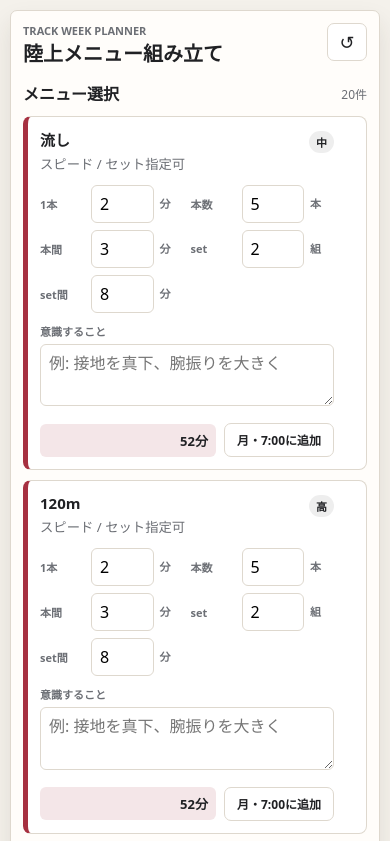
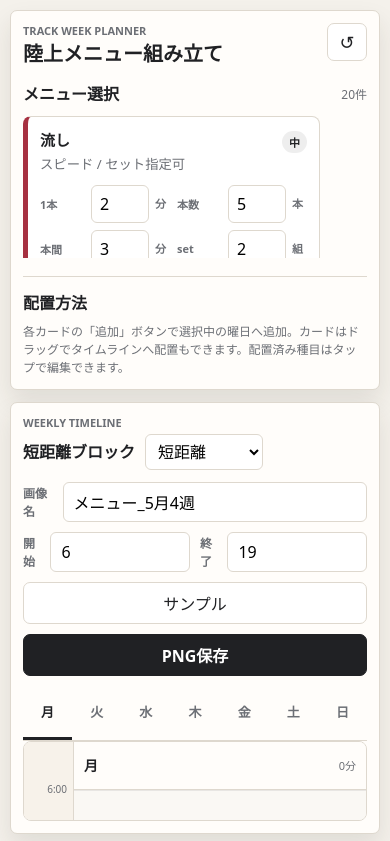
Before and after one commit to kouhei0408/TrackMenu, a plain HTML site: page index.html in a window 390 px wide. Shown: the top 841 px of the page. Drawn offline with Linux system fonts and the light colour scheme.

Commit message:
Refactor CSS for responsive layout adjustments

```diff
--- a/styles.css
+++ b/styles.css
@@ -680,15 +680,13 @@ select {
 @media (max-width: 560px) {
   body {
     height: 100dvh;
-    overflow-y: auto;
-    overflow-x: hidden;
+    overflow: hidden;
   }
 
-  /* 縦にスクロールできるレイアウトに変更 */
+  /* 上下2ペイン固定レイアウト */
   .app {
-    height: auto;
-    min-height: 100dvh;
-    grid-template-rows: auto auto;
+    height: 100dvh;
+    grid-template-rows: 45dvh 1fr;
     padding: 10px;
     gap: 12px;
   }
@@ -700,10 +698,10 @@ select {
     padding: 12px;
   }
 
-  /* サイドパネルは内容に合わせた高さ */
+  /* サイドパネルは画面の45%固定でメニューをその中でスクロール */
   .side-panel {
-    max-height: none;
-    overflow: visible;
+    max-height: 45dvh;
+    overflow: hidden;
   }
 
   .brand {
@@ -719,25 +717,35 @@ select {
   }
 
   .menu-section {
-    flex: 0 0 auto;
+    flex: 1 1 auto;
+    min-height: 0;
+    display: flex;
+    flex-direction: column;
   }
 
-  /* メニューグリッド: ページごとスクロール、高さ制限なし */
+  /* メニューグリッド: ボックス内スクロール、右端32pxをスクロール帯として確保 */
   .menu-grid {
     display: flex;
     flex-direction: column;
-    overflow: visible;
-    padding-right: 0;
-    margin-right: 0;
+    flex: 1 1 auto;
+    min-height: 0;
+    overflow-y: scroll;
+    overflow-x: hidden;
+    -webkit-overflow-scrolling: touch;
+    /* カードは左寄せで右32pxを空ける */
+    padding-right: 32px;
+    /* スクロール帯はtouch-action: pan-yで縦スクロール優先 */
+    touch-action: pan-y;
     gap: 10px;
   }
 
-  /* カード右端20pxをスクロール用余白に */
+  /* カードはドラッグ対象だがグリッドの右帯（32px）には侵入しない */
   .menu-card {
     min-height: 158px;
-    padding: 12px 32px 12px 12px;
+    padding: 12px;
     position: relative;
-    touch-action: pan-y;
+    /* カード自体のtouchはドラッグ用にnone、右帯はグリッド側でpan-y */
+    touch-action: none;
   }
 
   .quick-add-button {
@@ -915,12 +923,14 @@ select {
     touch-action: none;
   }
 
-  /* タイムラインシェル: 内容の高さに合わせて縦に伸びる */
+  /* タイムライン: 残り高さを全部使って縦スクロール */
   .timeline-shell {
     grid-template-columns: 50px 1fr;
-    height: auto;
-    min-height: 600px;
-    overflow: visible;
+    flex: 1 1 auto;
+    height: 0;
+    min-height: 0;
+    overflow-y: auto;
     overflow-x: hidden;
+    -webkit-overflow-scrolling: touch;
   }
 }
```
